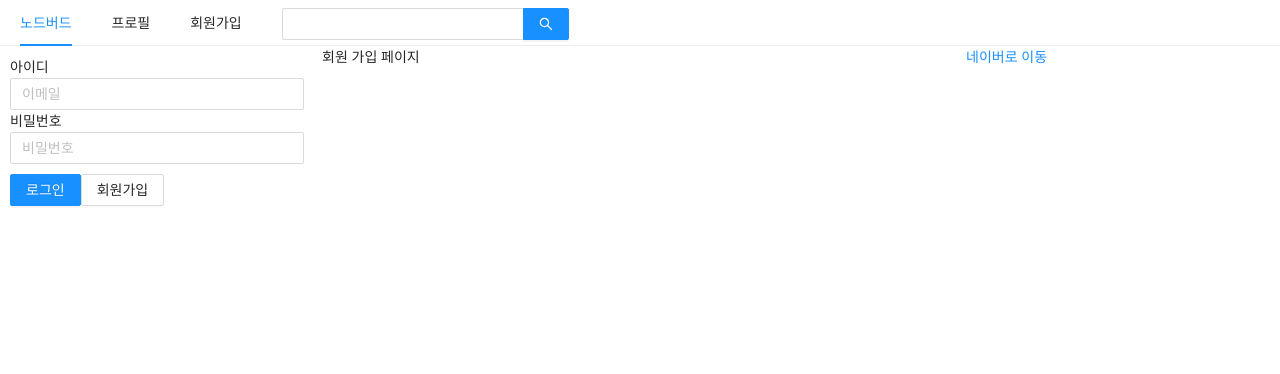
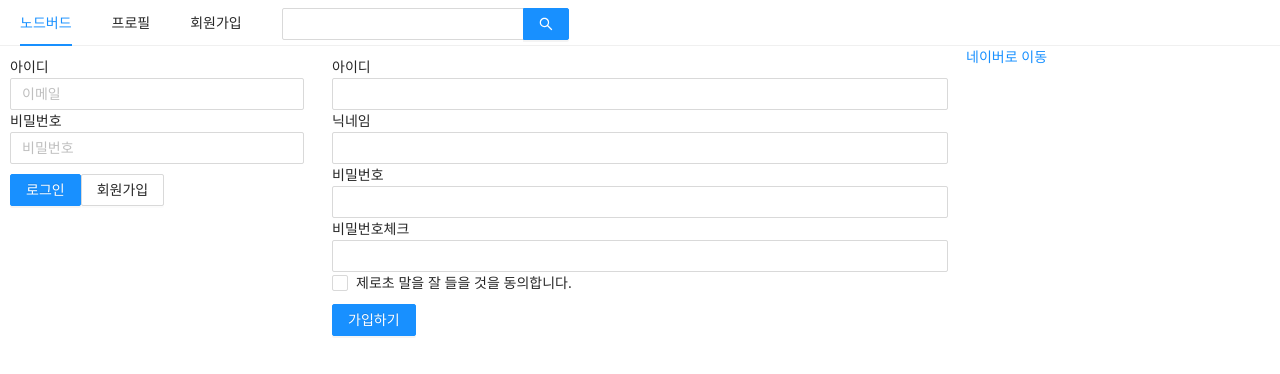
Before and after one commit to Knoa0405/nodebird, a Next.js app: page /signup in a window 1280 px wide. Shown: the top 374 px of the page. Built offline with nearby package versions, Linux system fonts and the light colour scheme.

Commit message:
🎨 Add custom Hooks about useState, setValue
1. Add LoginForm
2. Exchange duplicated useState hooks to custom hook

```diff
--- a/components/LoginForm.js
+++ b/components/LoginForm.js
@@ -1,10 +1,14 @@
-import React, { useState, useCallback } from 'react';
+import React, { useCallback } from 'react';
 
 import { Button, Form, Input } from 'antd';
 
 import Link from 'next/link';
 
 import styled from 'styled-components';
+
+import propsTypes from 'prop-types';
+
+import useInput from '../hooks/useInput';
 
 const ButtonWrapper = styled.div`
   margin-top : 10px;
@@ -15,16 +19,8 @@
 `;
 
 const LoginForm = ({ setIsLoggedIn }) => {
-  const [email, setEmail] = useState('');
-  const [password, setPassword] = useState('');
-
-  const onChangeId = useCallback((e) => {
-    setEmail(e.target.value);
-  }, []);
-
-  const onChangePassword = useCallback((e) => {
-    setPassword(e.target.value);
-  }, []);
+  const [email, onChangeId] = useInput('');
+  const [password, onChangePassword] = useInput('');
 
   const onSubmitForm = useCallback(() => {
     console.log(email, password);
@@ -64,4 +60,8 @@
   );
 };
 
+LoginForm.propTypes = {
+  setIsLoggedIn : propsTypes.func.isRequired,
+};
+
 export default LoginForm;
--- /dev/null
+++ b/hooks/useInput.js
@@ -0,0 +1,9 @@
+import { useState, useCallback } from 'react';
+
+export default (initValue = null) => {
+  const [value, setter] = useState(initValue);
+  const handler = useCallback((e) => {
+    setter(e.target.value);
+  }, []);
+  return [value, handler];
+};
--- a/pages/signup.js
+++ b/pages/signup.js
@@ -1,19 +1,78 @@
-import React from 'react';
+import React, { useState, useCallback } from 'react';
+import { Form, Input, Checkbox, Button } from 'antd';
+import Head from 'next/head';
 
-import Head from 'next/head';
-import AppLayout from '../components/Applayout';
+import AppLayout from '../components/AppLayout';
 
-const SignUp = () => {
+import useInput from '../hooks/useInput';
+
+const Signup = () => {
+  const [passwordCheck, setPasswordCheck] = useState('');
+  const [term, setTerm] = useState(false);
+  const [passwordError, setPasswordError] = useState(false);
+  const [termError, setTermError] = useState(false);
+
+  const [id, onChangeId] = useInput('');
+  const [nickname, onChangeNickName] = useInput('');
+  const [password, onChangePassword] = useInput('');
+
+  const onSubmit = useCallback(() => {
+    if (password !== passwordCheck) {
+      return setPasswordError(true);
+    }
+    if (!term) {
+      return setTermError(true);
+    }
+    console.log(id, nickname, password);
+  }, [password, passwordCheck, term]);
+
+  const onChangePasswordCheck = useCallback((e) => {
+    setPasswordError(e.target.value !== password);
+    setPasswordCheck(e.target.value);
+  }, [password]);
+
+  const onChangeTerm = useCallback((e) => {
+    setTermError(false);
+    setTerm(e.target.checked);
+  }, []);
+
   return (
-    <>
+    <AppLayout>
       <Head>
-        <title>회원가입</title>
+        <title>회원가입 | NodeBird</title>
       </Head>
-      <AppLayout>
-        <div>회원 가입 페이지</div>
-      </AppLayout>
-    </>
+      <Form onFinish={onSubmit} style={{ padding: 10 }}>
+        <div>
+          <label htmlFor="user-id">아이디</label>
+          <br />
+          <Input name="user-id" value={id} required onChange={onChangeId} />
+        </div>
+        <div>
+          <label htmlFor="user-nick">닉네임</label>
+          <br />
+          <Input name="user-nick" value={nickname} required onChange={onChangeNickName} />
+        </div>
+        <div>
+          <label htmlFor="user-password">비밀번호</label>
+          <br />
+          <Input name="user-password" type="password" value={password} required onChange={onChangePassword} />
+        </div>
+        <div>
+          <label htmlFor="user-password-check">비밀번호체크</label>
+          <br />
+          <Input name="user-password-check" type="password" value={passwordCheck} required onChange={onChangePasswordCheck} />
+          {passwordError && <div style={{ color: 'red' }}>비밀번호가 일치하지 않습니다.</div>}
+        </div>
+        <div>
+          <Checkbox name="user-term" checked={term} onChange={onChangeTerm}>제로초 말을 잘 들을 것을 동의합니다.</Checkbox>
+          {termError && <div style={{ color: 'red' }}>약관에 동의하셔야 합니다.</div>}
+        </div>
+        <div style={{ marginTop: 10 }}>
+          <Button type="primary" htmlType="submit">가입하기</Button>
+        </div>
+      </Form>
+    </AppLayout>
   );
 };
 
-export default SignUp;
+export default Signup;
```
